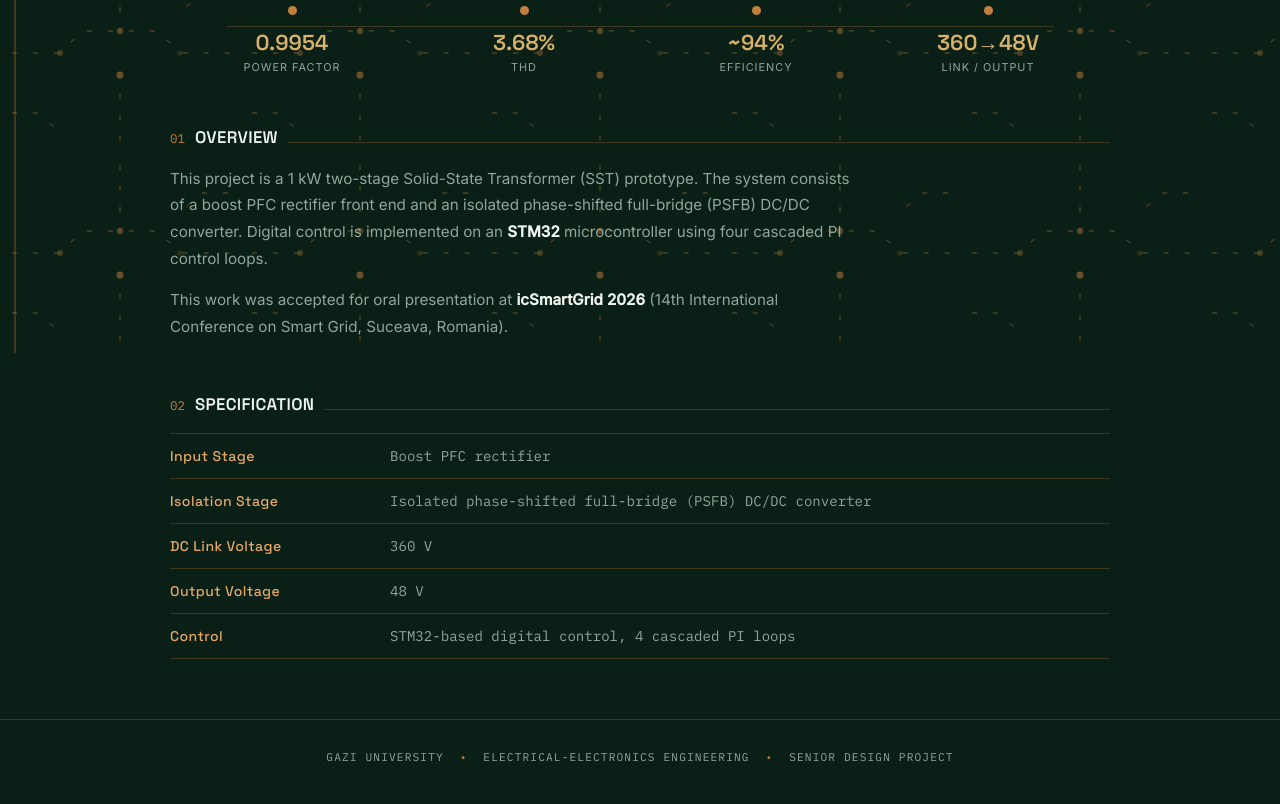
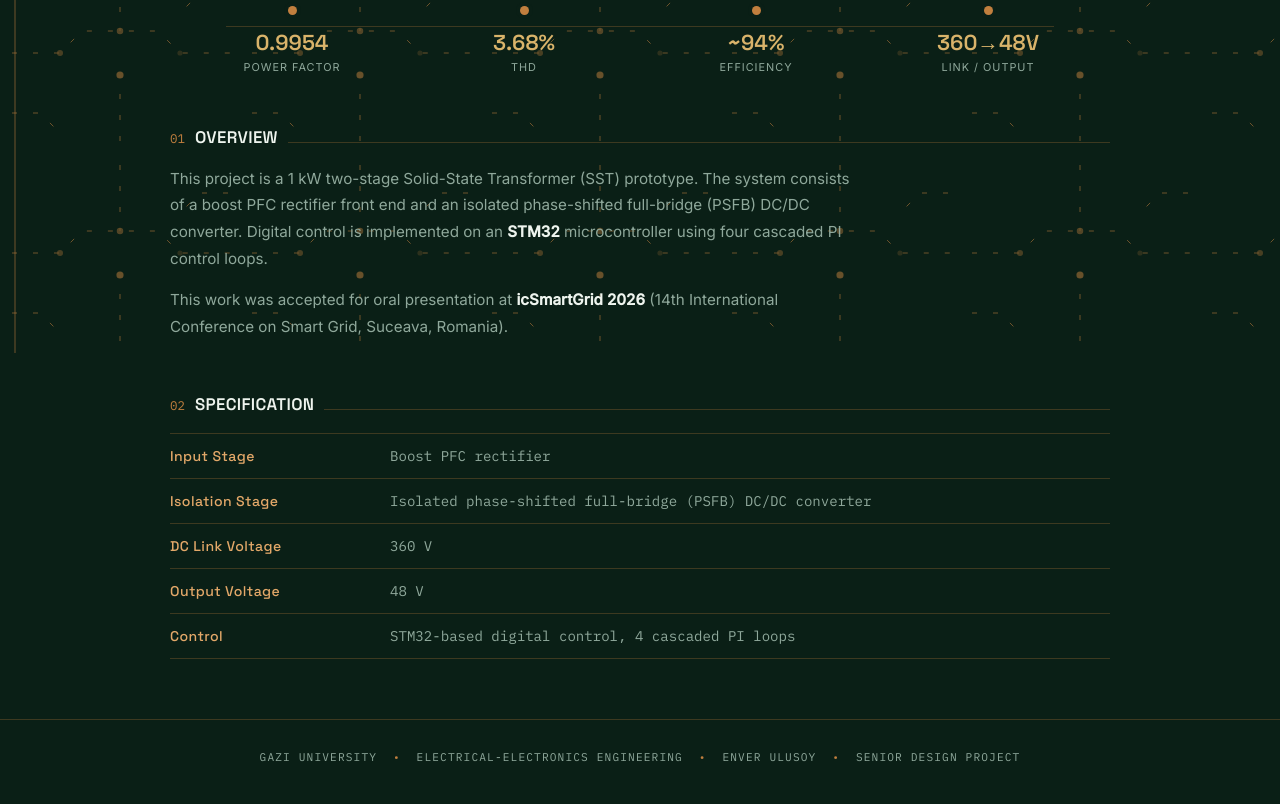
Before and after one commit to EnverUlusoy/Solid-State-Transformer-PCB, a plain HTML site: page index.html in a window 1280 px wide. Shown: the part 447-1251 px from the top of the page. Drawn offline with nearby package versions, Linux system fonts and the light colour scheme.

Commit message:
index.html

```diff
--- a/index.html
+++ b/index.html
@@ -471,7 +471,7 @@
 </main>
 
 <footer class="mono">
-  Gazi University <span class="dot">&bull;</span> Electrical-Electronics Engineering <span class="dot">&bull;</span> Senior Design Project
+  Gazi University <span class="dot">&bull;</span> Electrical-Electronics Engineering <span class="dot">&bull;</span> Enver Ulusoy <span class="dot">&bull;</span> Senior Design Project
 </footer>
 
 <script>
```
